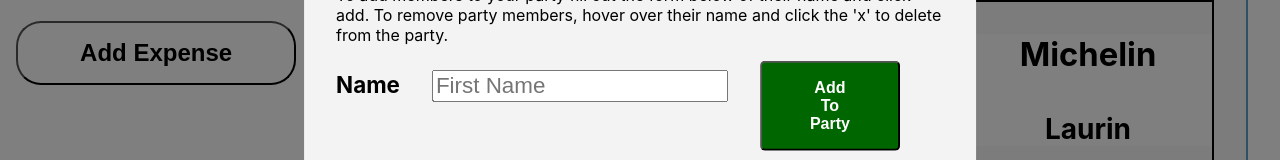
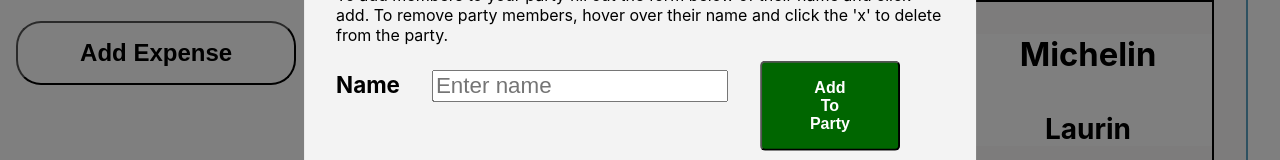
Before and after one commit to WesloTheWeb/SplitBillApp, a React (Create React App) app: page / in a window 1280 px wide. Both pictures are taken after a click on the button "Manage Party". Shown: the part 222-382 px from the top of the page. Built offline with nearby package versions, Linux system fonts and the light colour scheme.

Commit message:
placeholder change on name. Need to deal with use case of duplicate names and actual different people with same name

```diff
--- a/src/containers/ManagePartyMembersForm/ManagePartyMembersForm.js
+++ b/src/containers/ManagePartyMembersForm/ManagePartyMembersForm.js
@@ -50,7 +50,7 @@ const ManagePartyMembersForm = () => {
                     <div>
                         <input
                             type="text"
-                            placeholder="First Name"
+                            placeholder="Enter name"
                             {...register("partyMemberName", { required: "Input cannot be blank." })}
                         />
                         {errors.partyMemberName ?
```
